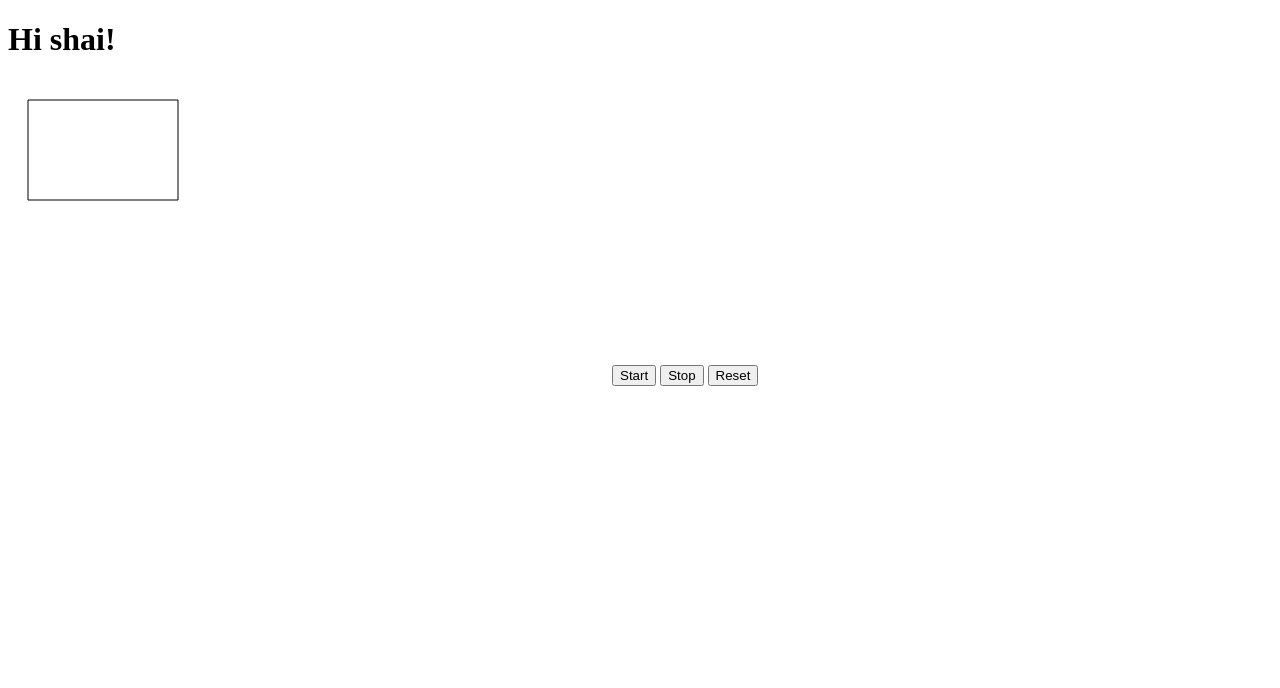
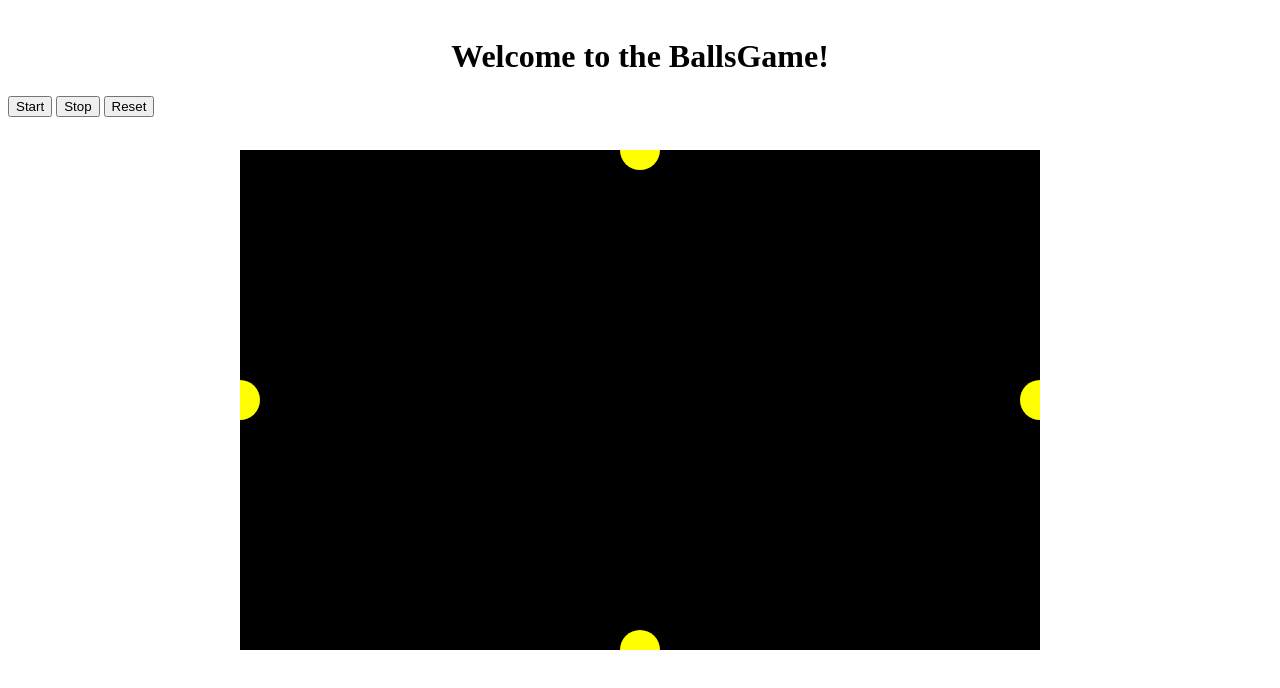
Before and after one commit to maarekar/DiskGame, a plain HTML site: page index.html in a window 1280 px wide. Drawn offline with Linux system fonts and the light colour scheme.

Commit message:
- add the balls, buttin start and stop

```diff
--- /dev/null
+++ b/css/main.css
@@ -0,0 +1,13 @@
+h1 {
+    text-align: center;
+    margin-top: 3%;
+}
+
+#myCanvas{
+    background-color: black;
+    position: fixed;
+    top: 50%;
+    left: 50%;
+    -webkit-transform: translate(-50%, -50%);
+    transform: translate(-50%, -50%);
+}
--- a/index.html
+++ b/index.html
@@ -1,23 +1,24 @@
-<!doctype html>
+<!DOCTYPE html>
 <html>
 
 	<head>
         <meta charset="UTF-8">
 		<title>BallsGame</title>
-        <script  src="js/main.js"></script>
-        <!-- <link rel="stylesheet" type="text/css" href="css/css-sample.css" /> -->
+
+        <link rel="stylesheet" type="text/css" href="css/main.css" />
 	</head>
 
 
 	<body>
 
-		<h1>Hi shai!</h1>
-        <canvas id="myCanvas" width="600rem" height="300rem">
+		<h1>Welcome to the BallsGame!</h1>
+        <canvas id="myCanvas" width="800rem" height="500rem">
             Your browser does not support the HTML5 canvas tag.</canvas>
         <button id='btn_start'>Start</button>
 		<button id='btn_stop'>Stop</button>
 		<button id='btn_reset'>Reset</button>
 
+		<script  src="js/main.js"></script>
 	</body>
 
 </html>
--- a/js/main.js
+++ b/js/main.js
@@ -1,25 +1,138 @@
 
-window.onload=function(){
-    const c = document.getElementById("myCanvas");
-    const ctx = c.getContext("2d");
-    ctx.beginPath();
-    ctx.rect(20, 20, 150, 100);
-    ctx.stroke();
-};
+let canvas = document.getElementById("myCanvas");
+let context = canvas.getContext("2d");
+
+context.fillStyle = "black";
+const balls_number = 4;
+
+let balls = [];
+
+const ball1 = new Ball(0, canvas.height / 2);  // left
+balls.push(ball1);
+const ball2 = new Ball(canvas.width  / 2, canvas.height);   // up
+balls.push(ball2);
+const ball3 = new Ball(canvas.width  / 2, 0);    // bottom
+balls.push(ball3);
+const ball4 = new Ball(canvas.width, canvas.height / 2);   // right
+balls.push(ball4);
+
+const ballRadius = 20;
+
+function drawBall(ball){
+    context.beginPath();
+    context.arc(ball.x, ball.y, ballRadius, 0, Math.PI*2);
+    context.fillStyle = "yellow";
+    context.fill();
+    context.closePath();
+}
+
+function draw(){
+    context.clearRect(0, 0, canvas.width, canvas.height);
+
+    // console.log(balls.length);
+    for(let i = 0; i < balls.length; i++){
+        drawBall(balls[i]);
+        moveBall(balls[i]);
+    }
+
+}
+
+function moveBall(ball){
+    if(ball.x + ball.delta_x > canvas.width-ballRadius || ball.x + ball.delta_x < ballRadius) {
+        ball.delta_x = -ball.delta_x;
+    }
+    if(ball.y + ball.delta_y > canvas.height-ballRadius || ball.y + ball.delta_y < ballRadius) {
+        ball.delta_y = -ball.delta_y;
+    }
+
+    ball.x += ball.delta_x;
+    ball.y += ball.delta_y;
+}
 
 
 
+function Ball(x, y){
+    this.x = x;
+    this.y = y;
+    this.delta_x = 20;
+    this.delta_y = -20;
+}
 
-// function Ball(start_x, start_y, start_wall){
-//     this.x = start_x;
-//     this.y = start_y;
-//     this.wall = start_wall;
-//     this.speed = 1;
-//     //this.changeSpeed = function(new_speed) { this.speed = new_speed; }
-// }
+let intervalId;
 
-// function Wall(name, x, y){
-//     this.name = name;
-//     this.x = x;
-//     this.y = y;
-// }
+const btn_start = document.querySelector("#btn_start");
+const btn_stop = document.querySelector("#btn_stop");
+
+function start(){
+    if(!intervalId){                  // enable to add more interval of the function
+        console.log("inside start function")
+        intervalId = setInterval(draw, 150);
+    }
+}
+
+function stop(){
+    clearInterval(intervalId);
+    intervalId = 0;
+}
+
+btn_start.addEventListener("click", start);
+btn_stop.addEventListener("click", stop);
+
+draw();
+
+//   // declare variables
+//   const FPS = 30;
+//   var bs = 30;
+//   var bx, by;
+//   var xv, yv;
+//   var canvas, context;
+
+//   // load canvas
+//   canvas = document.getElementById("myCanvas");
+//   context = canvas.getContext("2d");
+
+//   // set up interval (game loop)
+//   setInterval(update, 1000 / FPS);
+
+//   // ball starting position
+//   bx = canvas.width / 2;
+//   by = canvas.height / 2;
+
+//   // random ball starting speed (between 25 and 100 pps)
+//   xv = Math.floor(Math.random() * 76 + 25) / FPS;
+//   yv = Math.floor(Math.random() * 76 + 25) / FPS;
+
+//   // random ball direction
+//   if (Math.floor(Math.random() * 2) == 0) {
+//       xv = -xv;
+//   }
+//   if (Math.floor(Math.random() * 2) == 0) {
+//       yv = -yv;
+//   }
+
+//   // update function
+//   function update() {
+//       // move the ball
+//       bx += xv;
+//       by += yv;
+
+//       // bounce the ball off each wall
+//       if (bx - bs / 2 < 0 && xv < 0) {
+//           xv = -xv;
+//       }
+//       if (bx + bs / 2 > canvas.width && xv > 0) {
+//           xv = -xv;
+//       }
+//       if (by - bs / 2 < 0 && yv < 0) {
+//           yv = -yv;
+//       }
+//       if (by + bs / 2 > canvas.height && yv > 0) {
+//           yv = -yv;
+//       }
+
+//       // draw background and ball
+//       context.fillStyle = "black";
+//       context.fillRect(0, 0, canvas.width, canvas.height);
+//       context.fillStyle = "yellow";
+//       context.fillRect(bx - bs / 2, by - bs / 2, bs, bs);
+//   }
```
